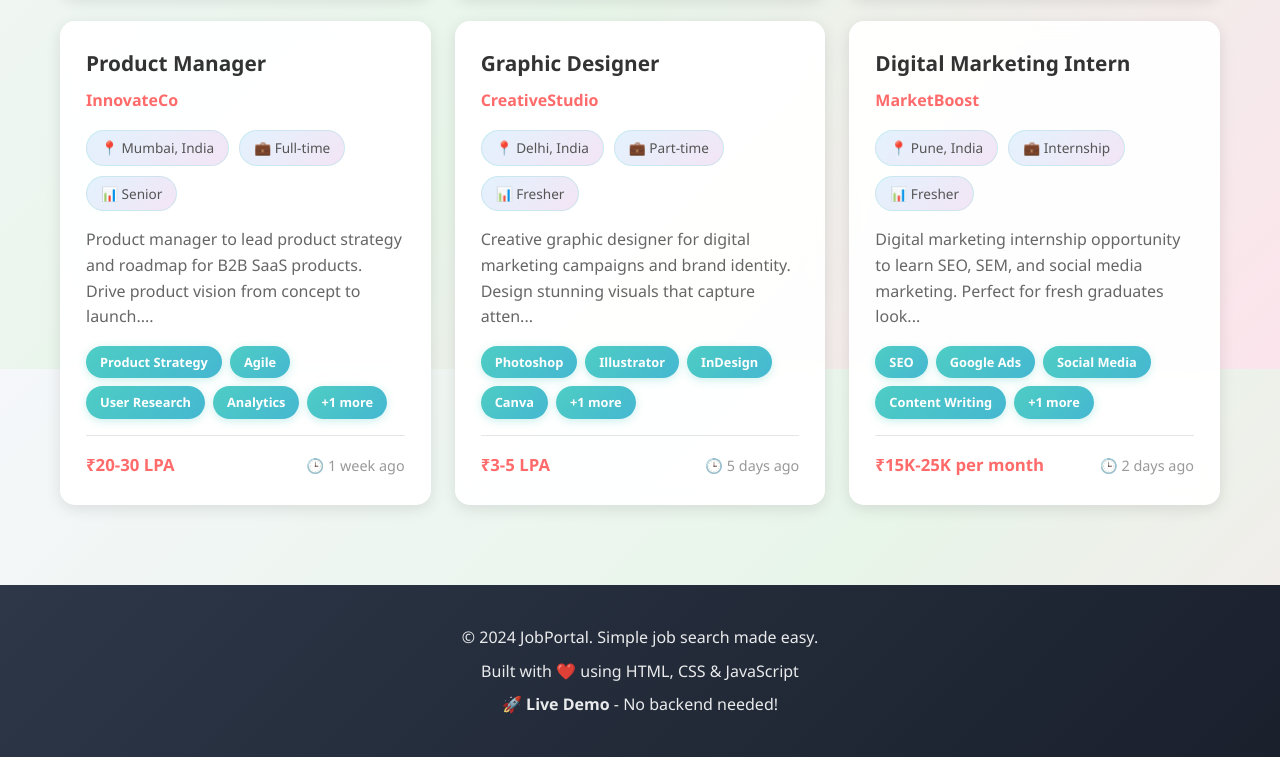
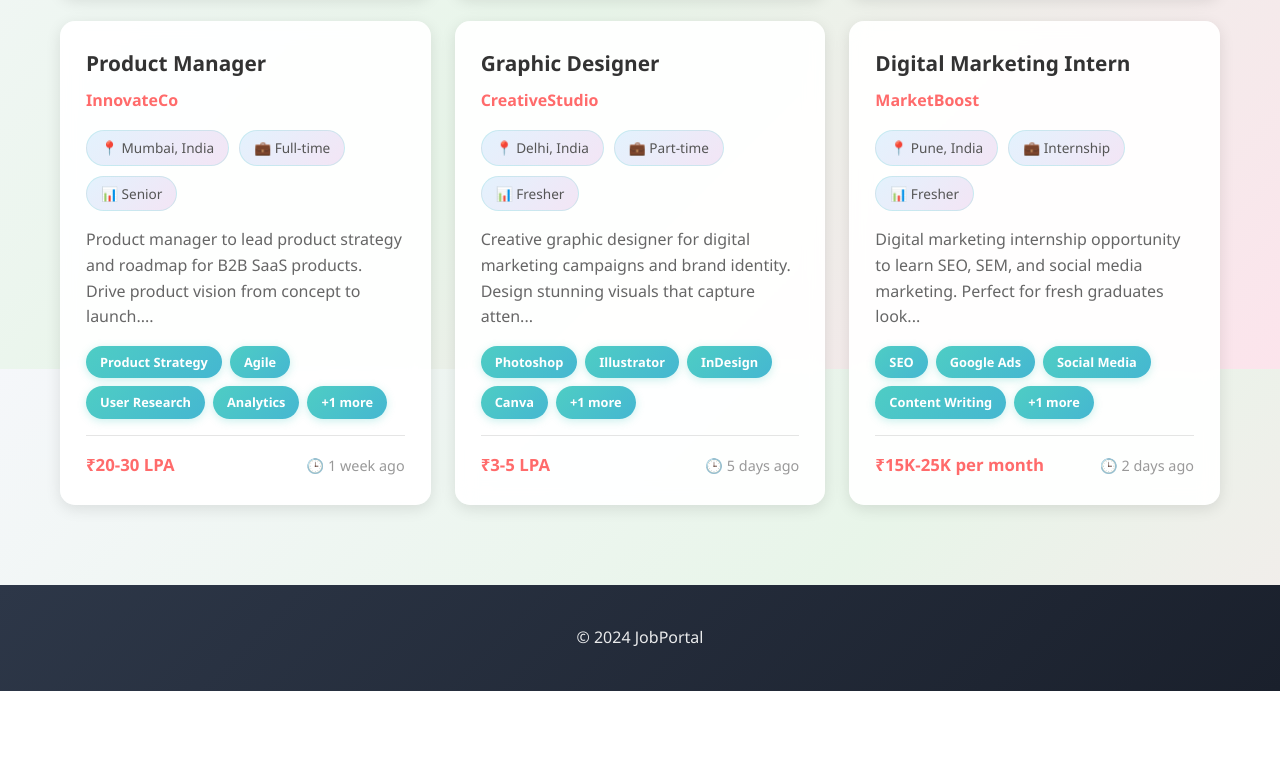
Before and after one commit to varungupta132/Job-Searching-Portal, a plain HTML site: page index.html in a window 1280 px wide. Shown: the part 2031-2788 px from the top of the page. After the commit the page ends 2721 px from the top, so only its background shows below. Drawn offline with Linux system fonts and the light colour scheme.

Commit message:
Remove footer text - clean footer

```diff
--- a/index.html
+++ b/index.html
@@ -104,9 +104,7 @@
     <!-- Footer -->
     <footer class="footer">
         <div class="container">
-            <p>&copy; 2024 JobPortal. Simple job search made easy.</p>
-            <p>Built with ❤️ using HTML, CSS & JavaScript</p>
-            <p>🚀 <strong>Live Demo</strong> - No backend needed!</p>
+            <p>&copy; 2024 JobPortal</p>
         </div>
     </footer>
 
```
